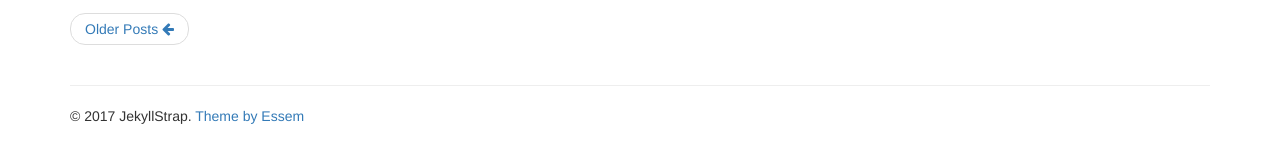
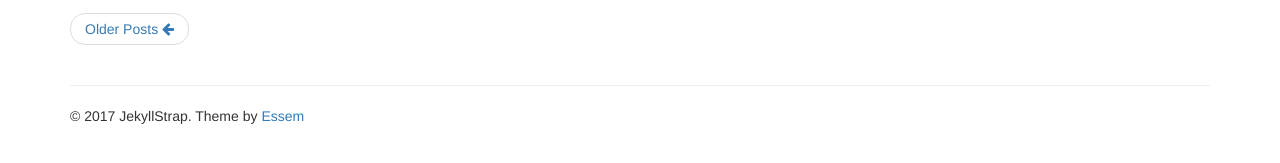
Before and after one commit to TheEssem/jekyllstrap-theme, a Jekyll site: the page built from index.html, in a window 1280 px wide and 900 px high, scrolled down 1315 px. Shown: the part 684-847 px from the top of the window. Built offline with Jekyll 4.4.1, drawn with Linux system fonts in a browser that asks for light colours; the list of posts is cut into pages by our own code.

Commit message:
Update default.html

```diff
--- a/_layouts/default.html
+++ b/_layouts/default.html
@@ -55,7 +55,7 @@
         {{ content }}
 	<hr>
         <footer>
-		<p>© {{ site.time | date: "%Y" }} {{ site.title }}. <a href="https://github.com/TheEssemCraft/jekyllstrap-theme">Theme by Essem</a></p>
+		<p>© {{ site.time | date: "%Y" }} {{ site.title }}. Theme by <a href="https://github.com/TheEssemCraft/jekyllstrap-theme">Essem</a></p>
         </footer>
     </div><!-- /.container -->
 	<style>
```
